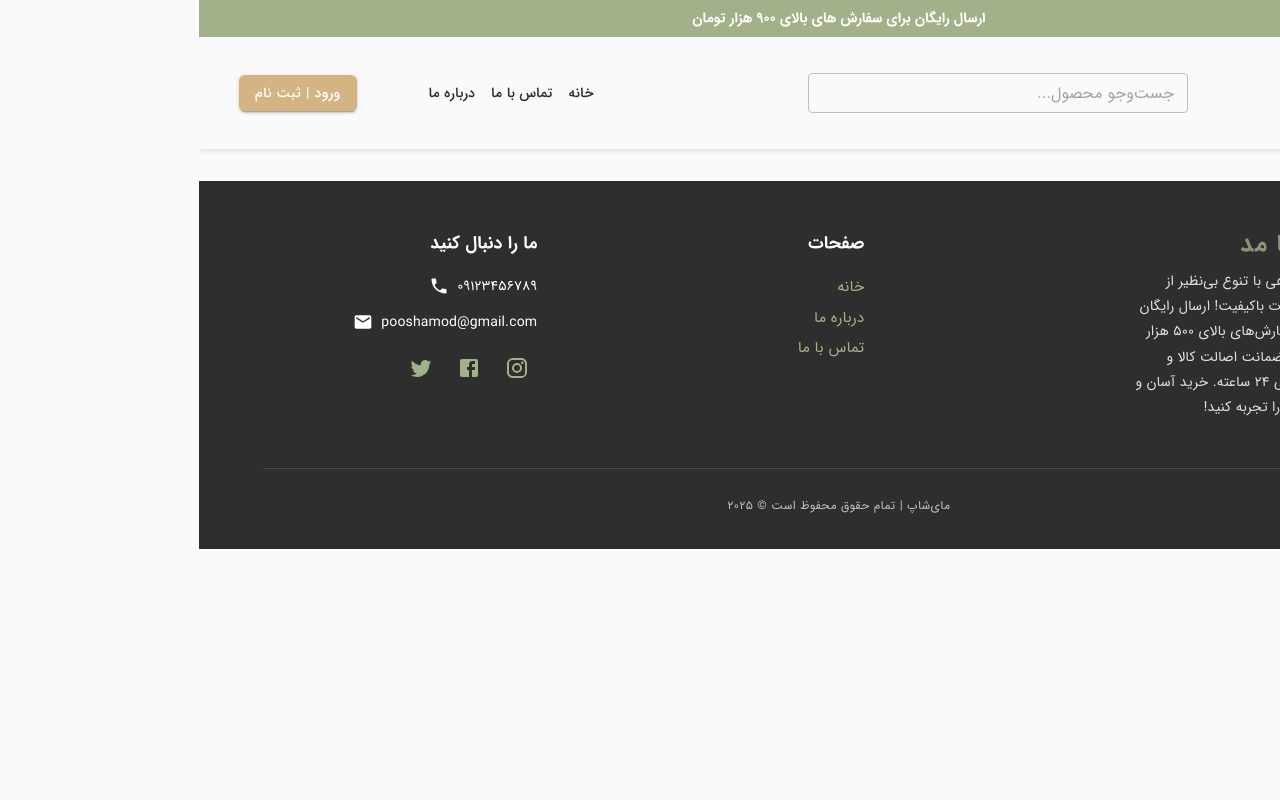
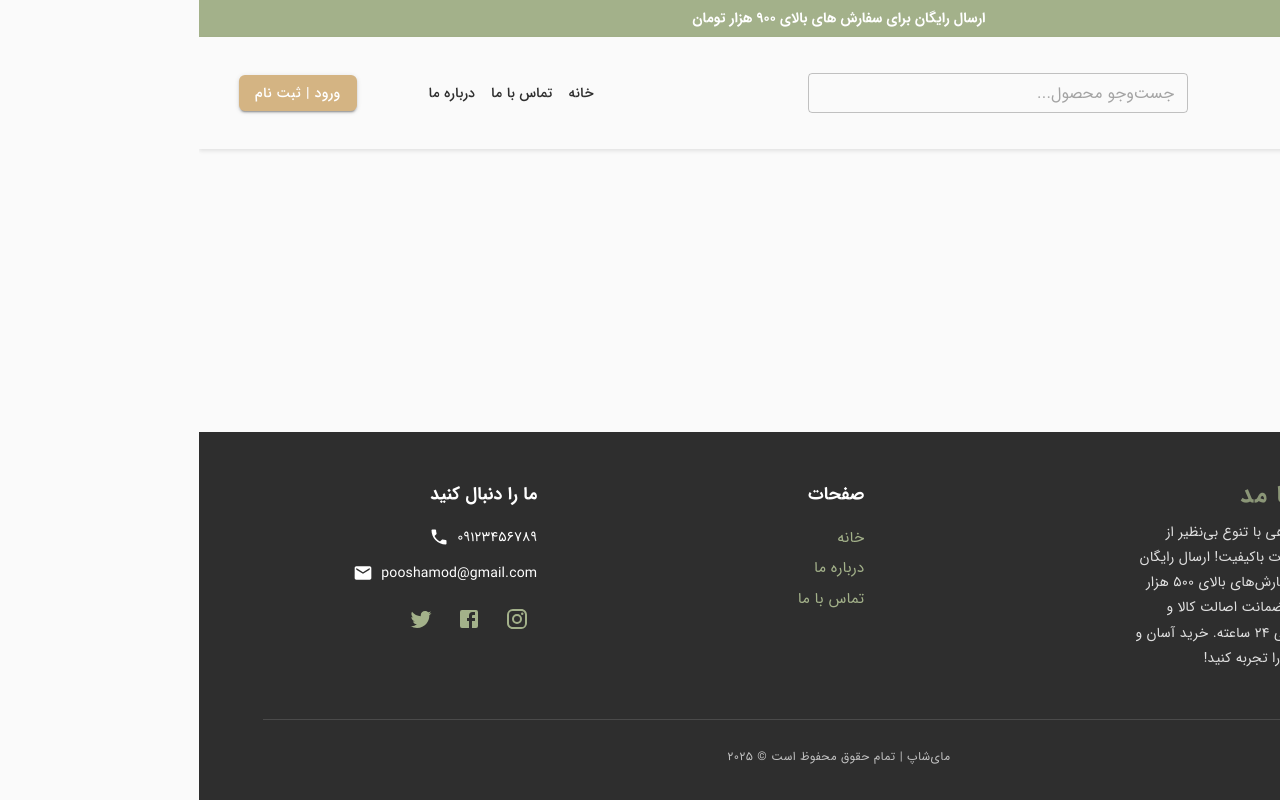
Before and after one commit to mobicodes21/mini-ecommerce, a React (Vite) app: page /product/1 in a window 1280 px wide. Built offline with nearby package versions, Linux system fonts and the light colour scheme; no server answers; some icons are missing.

Commit message:
Add main content wrapper with flexGrow to push footer to bottom

```diff
--- a/src/components/MainLayout.jsx
+++ b/src/components/MainLayout.jsx
@@ -1,20 +1,28 @@
+import Banner from "../components/Banner";
+import { Box } from "@mui/material";
+import Footer from "./Footer";
+import Navbar from "../components/Navbar";
 import { Outlet } from "react-router-dom"; // Outlet for nested routes rendering
-import Banner from "../components/Banner";// Banner component at the top of the page
-import Navbar from "../components/Navbar";// Navigation bar component
-import Footer from "./Footer";// Footer component
+
+// Banner component at the top of the page
+// Navigation bar component
+// Footer component
 
 const MainLayout = () => {
   return (
-    <>
-    {/* Display the banner at the top */}
+    <Box display="flex" flexDirection="column" minHeight="100vh">
+      {/* Display the banner at the top */}
       <Banner />
       {/* Render the navigation bar */}
       <Navbar />
-      {/* Render the matched child route component */}
-      <Outlet />
+      <Box component="main" flexGrow={1}>
+        {/* Render the matched child route component */}
+        <Outlet />
+      </Box>
+
       {/* Display the footer at the bottom */}
       <Footer />
-    </>
+    </Box>
   );
 };
 export default MainLayout;
```
